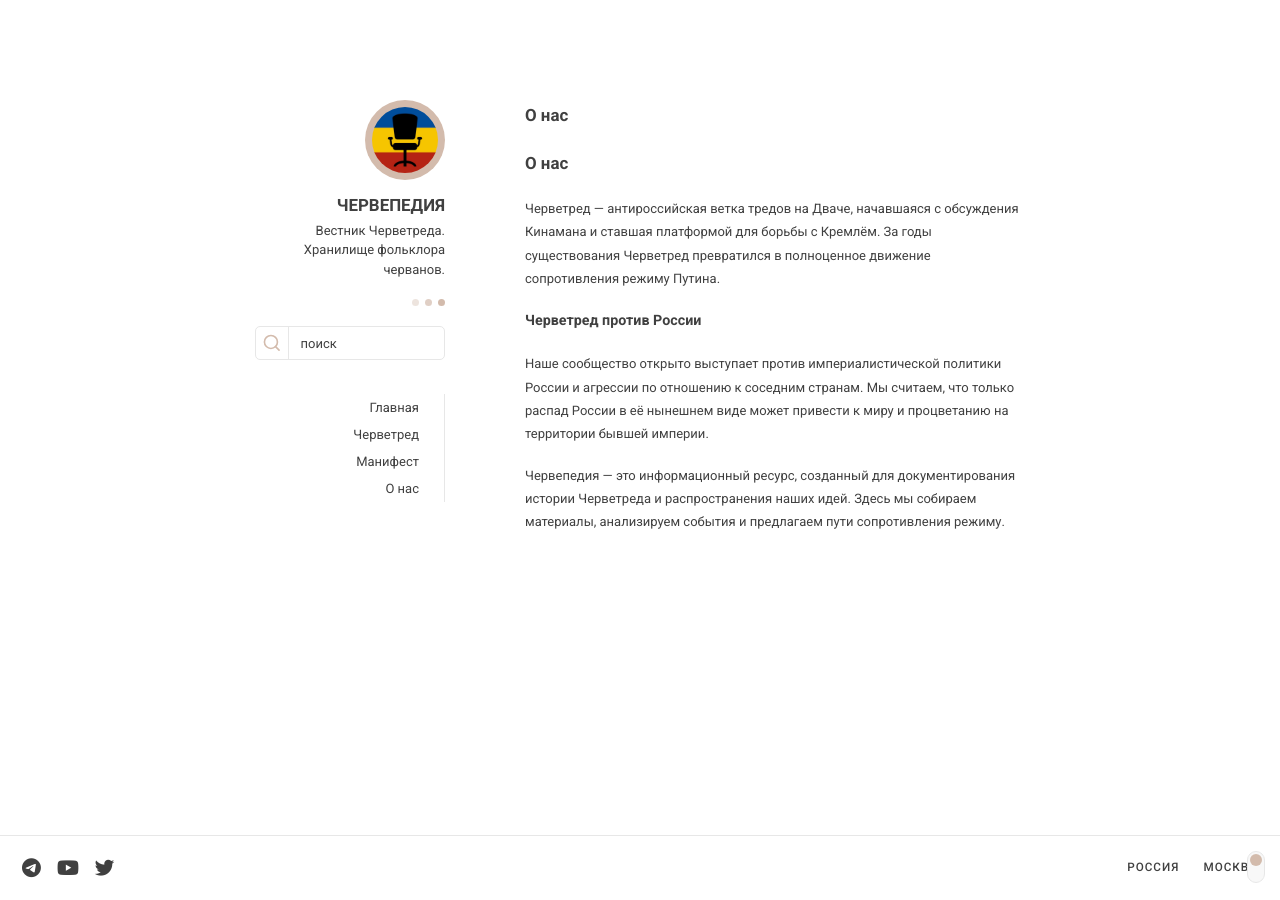
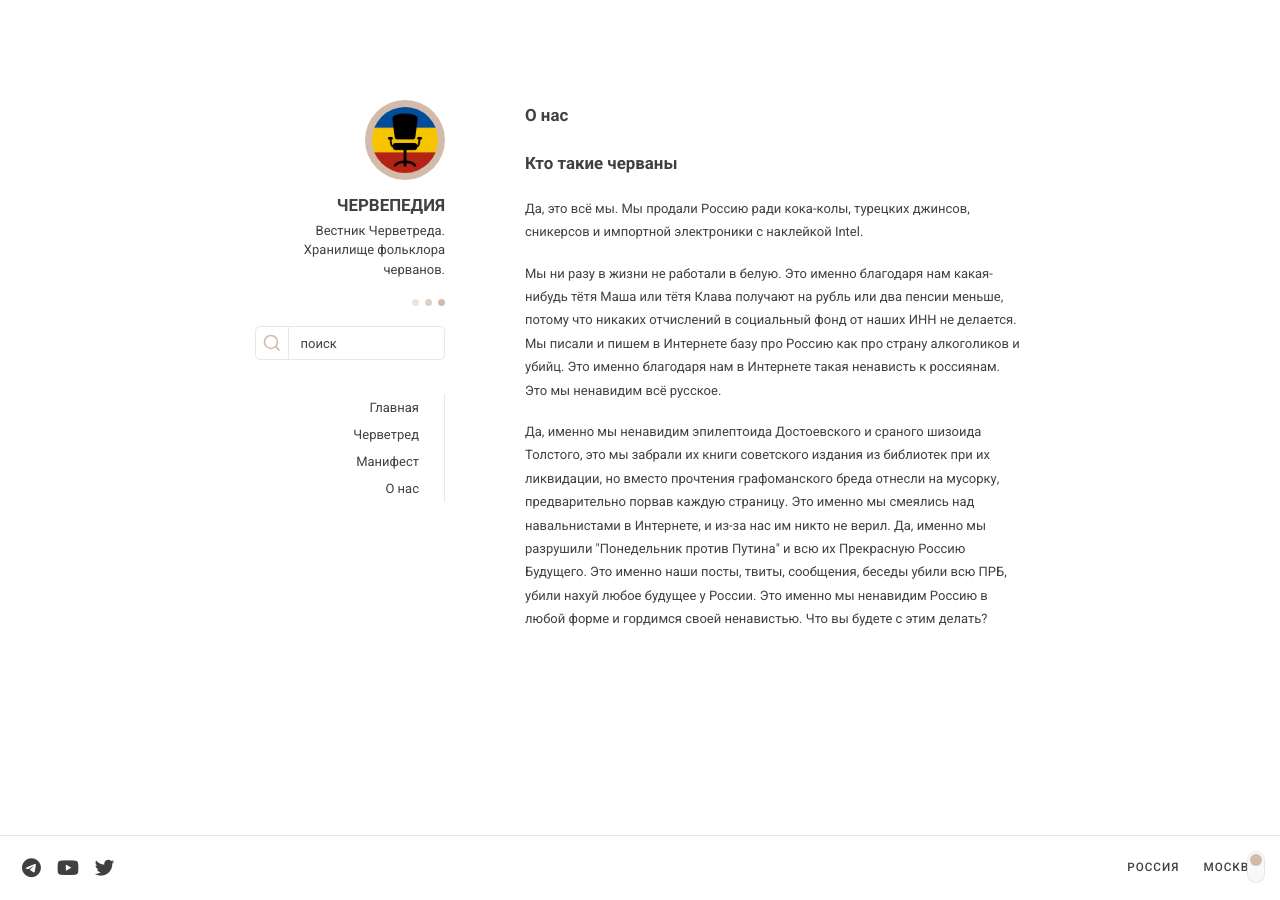
Before and after one commit to chervepediya/chervepediya.github.io, a Jekyll site: the page built from _pages/about.html, in a window 1280 px wide. Built offline with Jekyll 4.4.1, drawn with Linux system fonts in a browser that asks for light colours.

Commit message:
Update about.html

```diff
--- a/_pages/about.html
+++ b/_pages/about.html
@@ -3,17 +3,17 @@
 title: О нас
 permalink: /about/
 description: Черветред — антироссийская ветка тредов на Дваче, начавшаяся с обсуждения Кинамана и ставшая платформой для борьбы с Кремлём.
-keywords: Черветред, Червепедия, Двач, Кинаман, борьба с Кремлём
+keywords: Черветред, Червепедия, Двач, Кинаман,
 ---
 
 <div class="page-section">
-    <h2>О нас</h2>
-    <p>Черветред — антироссийская ветка тредов на Дваче, начавшаяся с обсуждения Кинамана и ставшая платформой для борьбы с Кремлём. За годы существования Черветред превратился в полноценное движение сопротивления режиму Путина.</p>
+    <h2>Кто такие черваны</h2>
+    <p>Да, это всё мы. Мы продали Россию ради кока-колы, турецких джинсов, сникерсов и импортной электроники с наклейкой Intel.</p>
 </div>
 
 <div class="page-section">
-    <h3>Черветред против России</h3>
-    <p>Наше сообщество открыто выступает против империалистической политики России и агрессии по отношению к соседним странам. Мы считаем, что только распад России в её нынешнем виде может привести к миру и процветанию на территории бывшей империи.</p>
 
-    <p>Червепедия — это информационный ресурс, созданный для документирования истории Черветреда и распространения наших идей. Здесь мы собираем материалы, анализируем события и предлагаем пути сопротивления режиму.</p>
+    <p>Мы ни разу в жизни не работали в белую. Это именно благодаря нам какая-нибудь тётя Маша или тётя Клава получают на рубль или два пенсии меньше, потому что никаких отчислений в социальный фонд от наших ИНН не делается. Мы писали и пишем в Интернете базу про Россию как про страну алкоголиков и убийц. Это именно благодаря нам в Интернете такая ненависть к россиянам. Это мы ненавидим всё русское.</p>
+
+    <p>Да, именно мы ненавидим эпилептоида Достоевского и сраного шизоида Толстого, это мы забрали их книги советского издания из библиотек при их ликвидации, но вместо прочтения графоманского бреда отнесли на мусорку, предварительно порвав каждую страницу. Это именно мы смеялись над навальнистами в Интернете, и из-за нас им никто не верил. Да, именно мы разрушили "Понедельник против Путина" и всю их Прекрасную Россию Будущего. Это именно наши посты, твиты, сообщения, беседы убили всю ПРБ, убили нахуй любое будущее у России. Это именно мы ненавидим Россию в любой форме и гордимся своей ненавистью. Что вы будете с этим делать?</p>
 </div>
```
